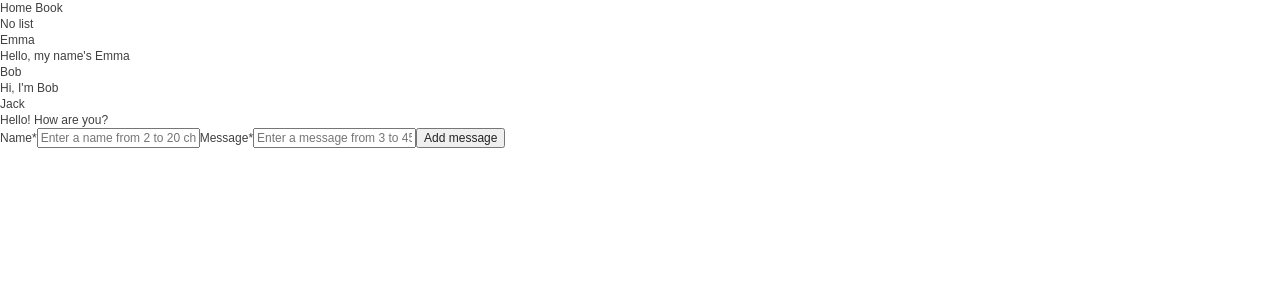
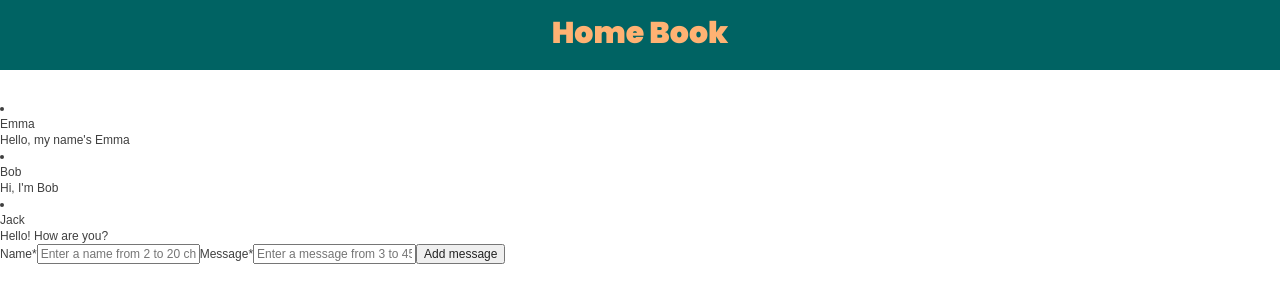
Before and after one commit to LeanNSP/home-book-frontend, a React (Create React App) app: page / in a window 1280 px wide. Shown: the top 302 px of the page. Built offline with nearby package versions, Linux system fonts and the light colour scheme; a web font is replaced by a local one.

Commit message:
adds Header Main MessageList

```diff
--- a/src/components/App.jsx
+++ b/src/components/App.jsx
@@ -1,41 +1,15 @@
 import React from "react";
+
+import Header from "./Header/Header";
+import Main from "./Main/Main";
+import Footer from "./Footer/Footer";
 
 const App = () => {
   return (
     <>
-      <header>
-        <h1>Home Book</h1>
-      </header>
-      <main>
-        <p>No list</p>
-        <ul>
-          <li>
-            <p>Emma</p>
-            <p>Hello, my name's Emma</p>
-          </li>
-          <li>
-            <p>Bob</p>
-            <p>Hi, I'm Bob</p>
-          </li>
-          <li>
-            <p>Jack</p>
-            <p>Hello! How are you?</p>
-          </li>
-        </ul>
-      </main>
-      <footer>
-        <form>
-          <label>
-            Name*
-            <input placeholder="Enter a name from 2 to 20 characters" />
-          </label>
-          <label>
-            Message*
-            <input placeholder="Enter a message from 3 to 450 characters" />
-          </label>
-          <button>Add message</button>
-        </form>
-      </footer>
+      <Header />
+      <Main />
+      <Footer />
     </>
   );
 };
--- /dev/null
+++ b/src/components/Footer/Footer.jsx
@@ -0,0 +1,21 @@
+import React from "react";
+
+const Footer = () => {
+  return (
+    <footer>
+      <form>
+        <label>
+          Name*
+          <input placeholder="Enter a name from 2 to 20 characters" />
+        </label>
+        <label>
+          Message*
+          <input placeholder="Enter a message from 3 to 450 characters" />
+        </label>
+        <button>Add message</button>
+      </form>
+    </footer>
+  );
+};
+
+export default Footer;
--- /dev/null
+++ b/src/components/Header/Header.jsx
@@ -0,0 +1,13 @@
+import React from "react";
+
+import style from "./Header.module.css";
+
+const Header = () => {
+  return (
+    <header className={style.header}>
+      <h1 className={style.title}>Home Book</h1>
+    </header>
+  );
+};
+
+export default Header;
--- /dev/null
+++ b/src/components/Header/Header.module.css
@@ -0,0 +1,13 @@
+.header {
+  background-color: var(--secondary-background-color);
+  height: 70px;
+  margin-bottom: 30px;
+}
+
+.title {
+  padding-top: 25px;
+  font-weight: 900;
+  font-size: 30px;
+  color: var(--secondary-font-color);
+  text-align: center;
+}
--- /dev/null
+++ b/src/components/Main/Main.jsx
@@ -0,0 +1,9 @@
+import React from "react";
+
+import MessageList from "../MessageList/MessageList";
+
+const Main = () => {
+  return <MessageList />;
+};
+
+export default Main;
--- /dev/null
+++ b/src/components/MessageList/MessageList.jsx
@@ -0,0 +1,16 @@
+import React from "react";
+
+import MessageListItem from "./MessageListItem";
+
+const MessageList = () => {
+  const messages = [
+    { id: 1, name: "Emma", message: "Hello, my name's Emma" },
+    { id: 2, name: "Bob", message: "Hi, I'm Bob" },
+    { id: 3, name: "Jack", message: "Hello! How are you?" },
+  ];
+  return messages.map((message) => (
+    <MessageListItem key={message.id} {...message} />
+  ));
+};
+
+export default MessageList;
--- /dev/null
+++ b/src/components/MessageList/MessageListItem.jsx
@@ -0,0 +1,12 @@
+import React from "react";
+
+const MessageListItem = ({ name, message }) => {
+  return (
+    <li>
+      <p>{name}</p>
+      <p>{message}</p>
+    </li>
+  );
+};
+
+export default MessageListItem;
--- a/src/css/variablies.css
+++ b/src/css/variablies.css
@@ -2,11 +2,11 @@
   --main-font-stack: "Poppins", "Arial", sans-serif;
 
   --primary-font-color: #3f3f3f;
-  --secondary-font-color: #bbbbbb;
+  --secondary-font-color: #ffb273;
   --white-font: #ffffff;
 
   --primary-background-color: #ffffff;
-  --secondary-background-color: #88eaa9;
+  --secondary-background-color: #006363;
   --primary-content-color: #889dea;
   --border-color: #c7c7c7;
 }
```
